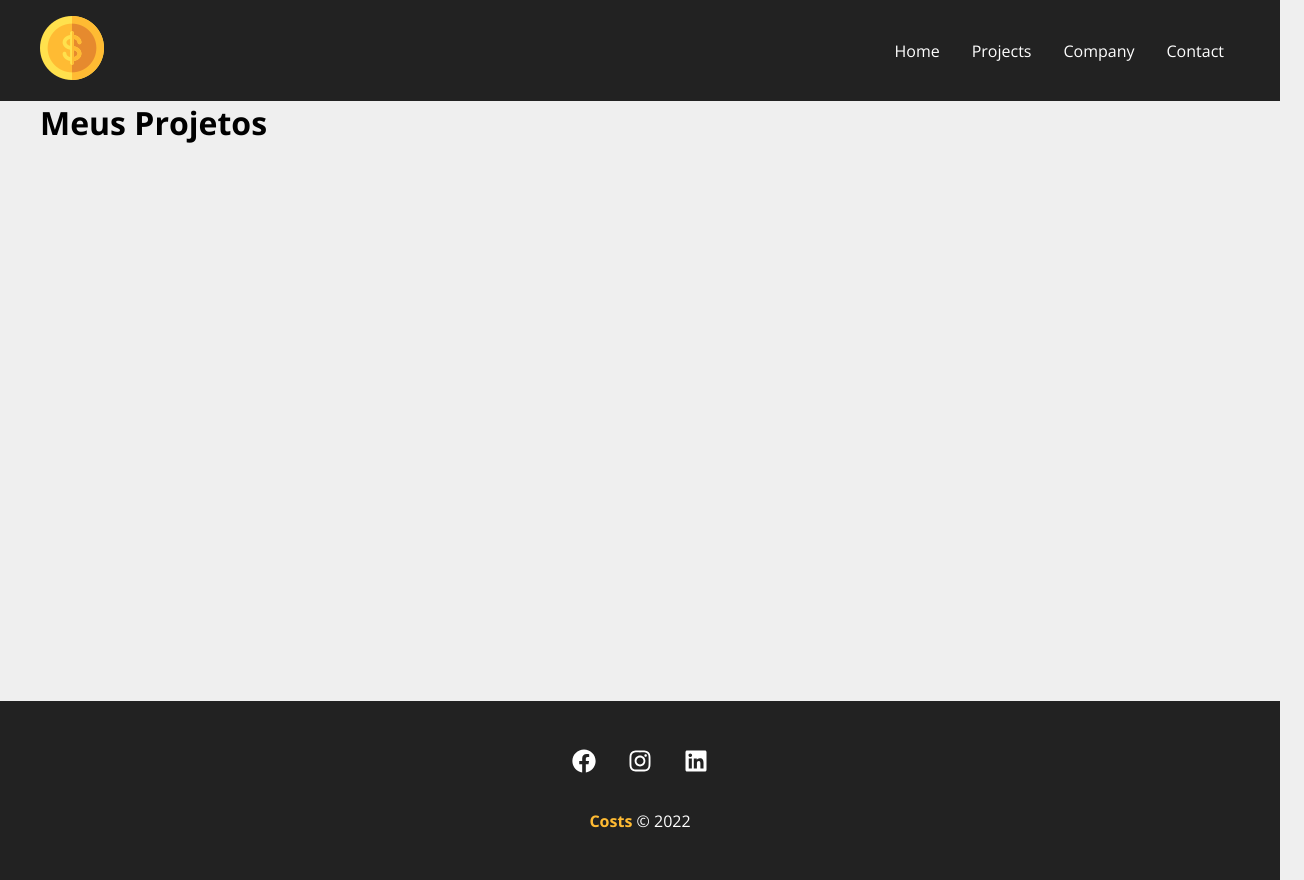
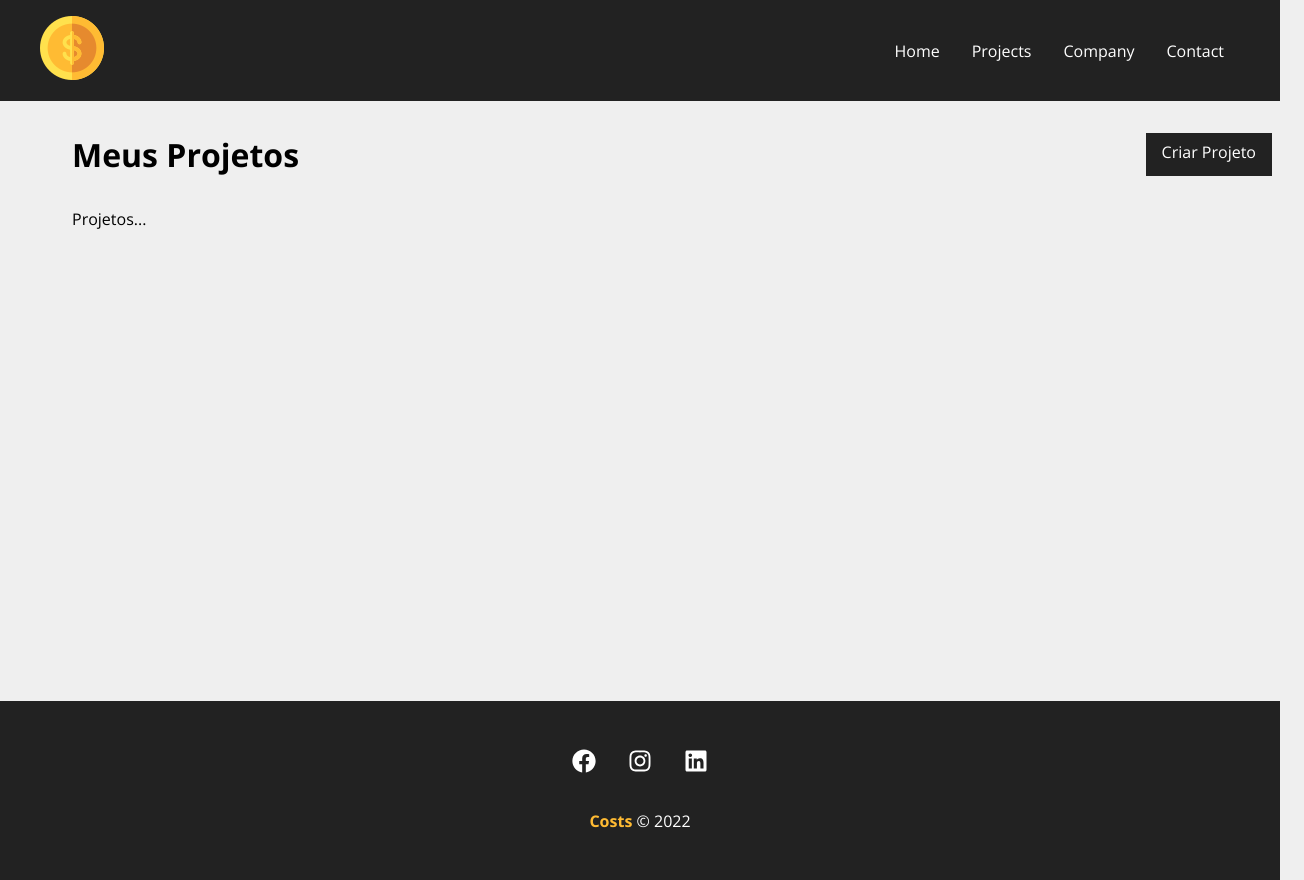
Before and after one commit to icocampos/costs, a React (Create React App) app: page /projects in a window 1280 px wide. Shown: the whole page, 1304 px wide, since content can reach past the window. Built offline with nearby package versions, Linux system fonts and the light colour scheme.

Commit message:
iniciando dashboard projetos

```diff
--- a/src/components/pages/Projects.js
+++ b/src/components/pages/Projects.js
@@ -1,6 +1,10 @@
 import { useLocation } from 'react-router-dom'
 
 import Message from '../layout/Message';
+import Container from '../layout/Container';
+import LinkButton from '../layout/LinkButton';
+
+import styles from './Projects.module.css'
 
 function Projects(){
 
@@ -11,9 +15,15 @@
     }
 
     return (
-        <div>
-            <h1>Meus Projetos</h1>
+        <div className={styles.project_container}>
+            <div className={styles.title_container}>
+                <h1>Meus Projetos</h1>
+                <LinkButton to="/newproject" text="Criar Projeto"/>
+            </div>
             {message && <Message type="success" msg={message} />}
+            <Container customClass="start">
+                <p>Projetos...</p>
+            </Container>
         </div>
     )
 }
--- /dev/null
+++ b/src/components/pages/Projects.module.css
@@ -0,0 +1,9 @@
+.project_container {
+    padding: 2em;
+}
+
+.title_container {
+    display: flex;
+    justify-content: space-between;
+    margin-bottom: 2em;
+}
```
